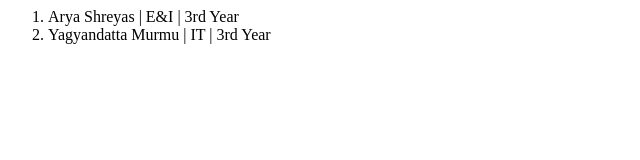
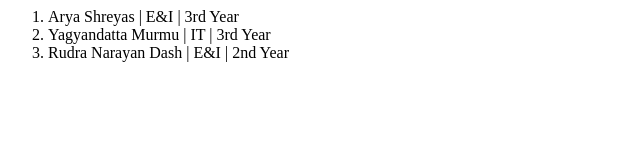
Before and after one commit to Spectrum-CETB/Git-GitHub-WS, a plain HTML site: page index.html in a window 1280 px wide. Shown: the whole page, without its empty margins (0-640 px from the left). Drawn offline with Linux system fonts and the light colour scheme.

Commit message:
Update index.html

```diff
--- a/index.html
+++ b/index.html
@@ -1,5 +1,7 @@
 <ol>
   <li>Arya Shreyas | E&I | 3rd Year </li>
   <li>Yagyandatta Murmu | IT | 3rd Year </li>
+  <li> Rudra Narayan Dash | E&I | 2nd Year </li>
+
 
 <ol>
```
